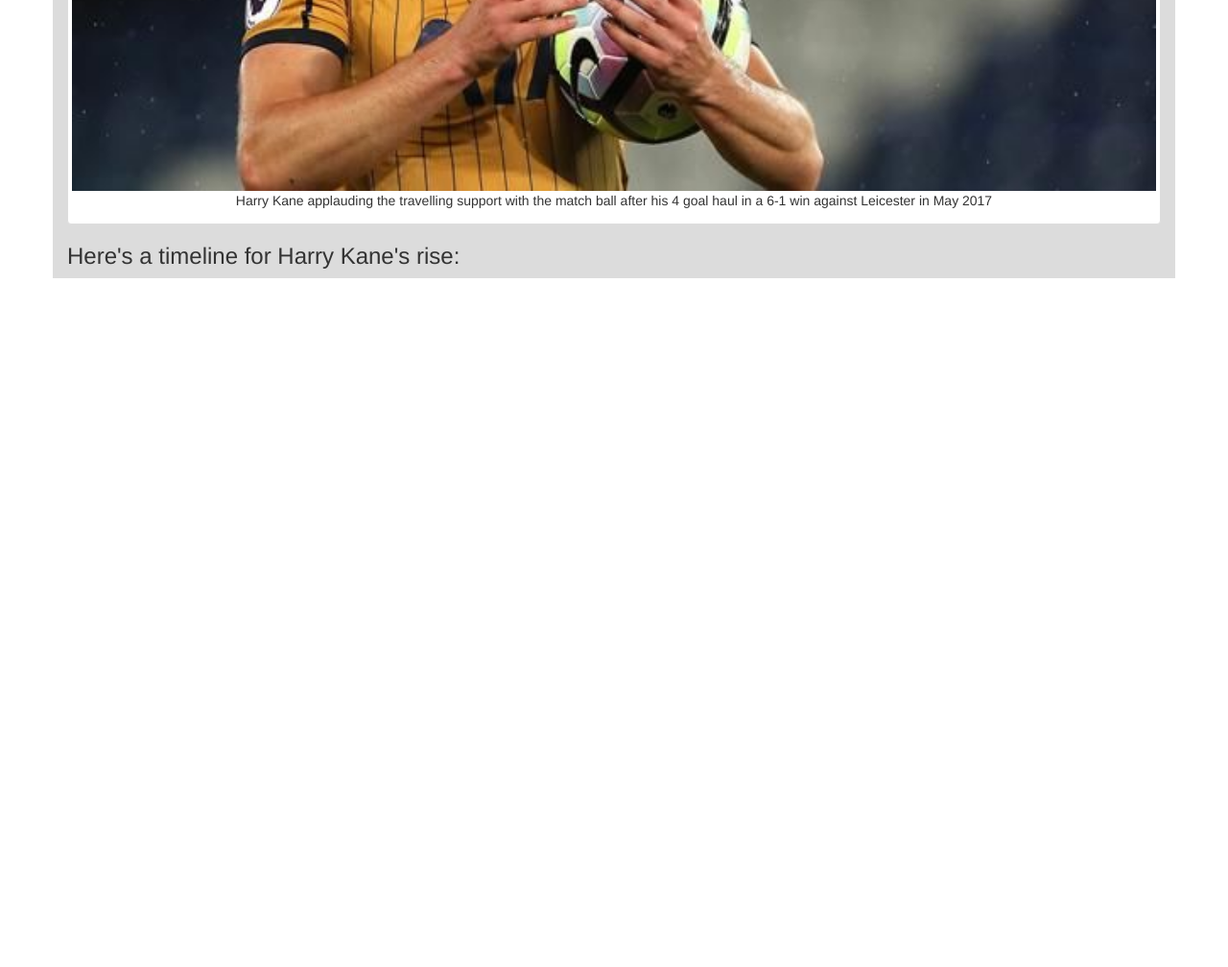
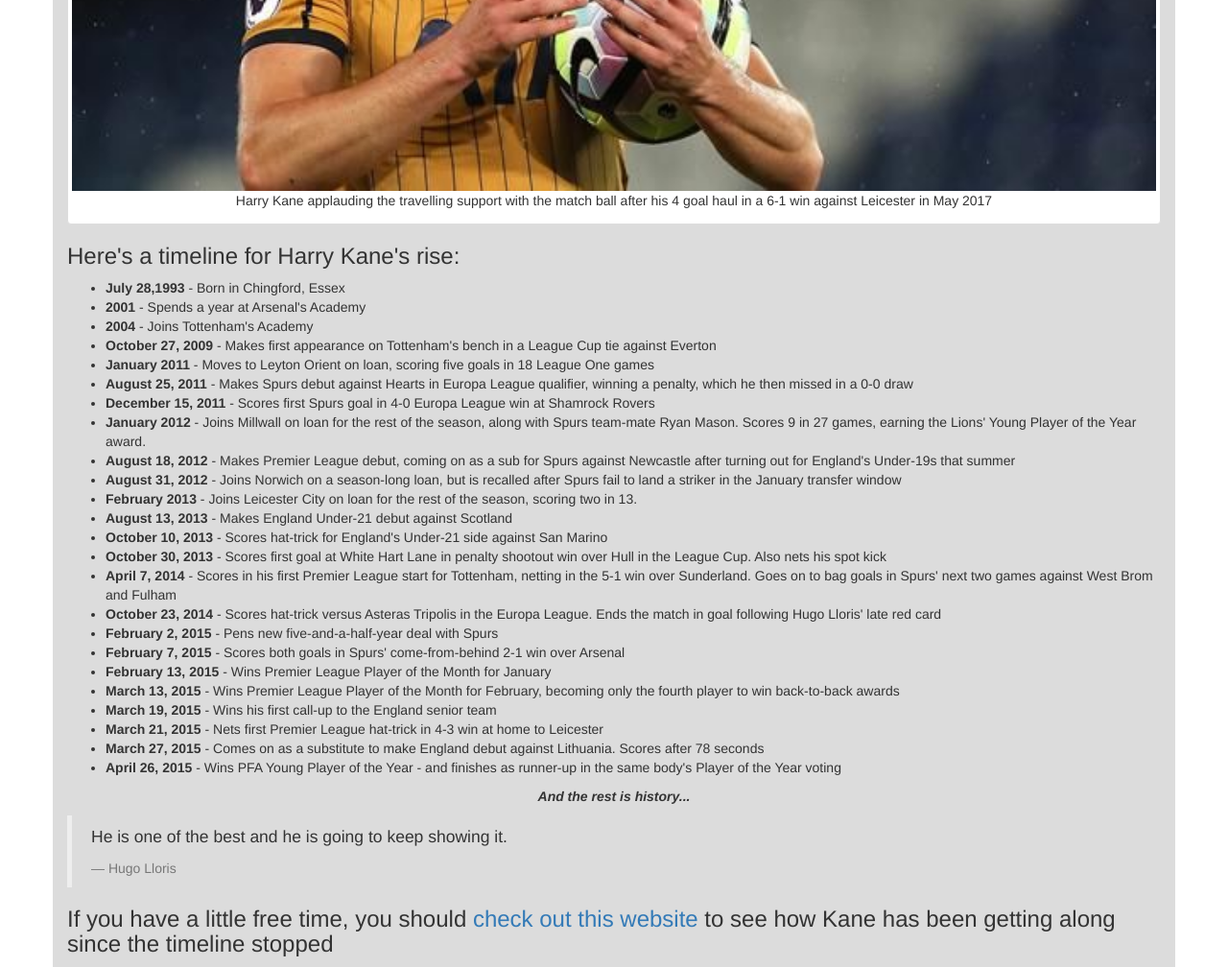
Before and after one commit to ajsciandra/tributePage, a plain HTML site: page index.html in a window 1280 px wide. Shown: the part 568-1576 px from the top of the page at 96% size. Before the commit the page ends 868 px from the top, so only its background shows below. Drawn offline with nearby package versions, Linux system fonts and the light colour scheme.

Commit message:
done the tribute page

```diff
--- a/index.html
+++ b/index.html
@@ -19,5 +19,41 @@
       <p class = "text-center"> Harry Kane applauding the travelling support with the match ball after his 4 goal haul in a 6-1 win against Leicester in May 2017</p>
     </div>
     <h3> Here's a timeline for Harry Kane's rise: </h3>
+    <ul>
+      <li><strong>July 28,1993</strong> - Born in Chingford, Essex</li>
+      <li><strong>2001</strong> - Spends a year at Arsenal's Academy</li>
+      <li><strong>2004</strong> - Joins Tottenham's Academy</li>
+      <li><strong>October 27, 2009</strong> - Makes first appearance on Tottenham's bench in a League Cup tie against Everton</li>
+      <li><strong>January 2011</strong> - Moves to Leyton Orient on loan, scoring five goals in 18 League One games </li>
+      <li><strong>August 25, 2011</strong> - Makes Spurs debut against Hearts in Europa League qualifier, winning a penalty, which he then missed in a 0-0 draw</li>
+      <li><strong>December 15, 2011</strong> - Scores first Spurs goal in 4-0 Europa League win at Shamrock Rovers</li>
+      <li><strong>January 2012</strong> - Joins Millwall on loan for the rest of the season, along with Spurs team-mate Ryan Mason. Scores 9 in 27 games, earning the Lions' Young Player of the Year award.</li>
+      <li><strong>August 18, 2012</strong> - Makes Premier League debut, coming on as a sub for Spurs against Newcastle after turning out for England's Under-19s that summer</li>
+      <li><strong>August 31, 2012</strong> - Joins Norwich on a season-long loan, but is recalled after Spurs fail to land a striker in the January transfer window</li>
+      <li><strong>February 2013</strong> - Joins Leicester City on loan for the rest of the season, scoring two in 13.</li>
+      <li><strong>August 13, 2013</strong> - Makes England Under-21 debut against Scotland</li>
+      <li><strong>October 10, 2013</strong> - Scores hat-trick for England's Under-21 side against San Marino</li>
+      <li><strong>October 30, 2013</strong> - Scores first goal at White Hart Lane in penalty shootout win over Hull in the League Cup. Also nets his spot kick</li>
+      <li><strong>April 7, 2014</strong> - Scores in his first Premier League start for Tottenham, netting in the 5-1 win over Sunderland. Goes on to bag goals in Spurs' next two games against West Brom and Fulham</li>
+      <li><strong>October 23, 2014</strong> - Scores hat-trick versus Asteras Tripolis in the Europa League. Ends the match in goal following Hugo Lloris' late red card</li>
+      <li><strong>February 2, 2015</strong> - Pens new five-and-a-half-year deal with Spurs</li>
+      <li><strong>February 7, 2015</strong> - Scores both goals in Spurs' come-from-behind 2-1 win over Arsenal</li>
+      <li><strong>February 13, 2015</strong> - Wins Premier League Player of the Month for January</li>
+      <li><strong>March 13, 2015</strong> - Wins Premier League Player of the Month for February, becoming only the fourth player to win back-to-back awards</li>
+      <li><strong>March 19, 2015</strong> - Wins his first call-up to the England senior team</li>
+      <li><strong>March 21, 2015</strong> - Nets first Premier League hat-trick in 4-3 win at home to Leicester</li>
+      <li><strong>March 27, 2015</strong> - Comes on as a substitute to make England debut against Lithuania. Scores after 78 seconds</li>
+      <li><strong>April 26, 2015</strong> - Wins PFA Young Player of the Year - and finishes as runner-up in the same body's Player of the Year voting</li>
+      </ul>
+
+      <p class = "text-center"><em><strong>And the rest is history...</strong></em></p>
+
+      <blockquote>
+      <p>He is one of the best and he is going to keep showing it.</p>
+      <footer>Hugo Lloris</footer>
+      </blockquote>
+
+  <h3>If you have a little free time, you should <a href = "https://www.premierleague.com/players/3960/Harry-Kane/overview">check out this website </a>to see how Kane has been getting along since the timeline stopped</h3>
+  </div>
 </body>
 <html>
--- a/trib.css
+++ b/trib.css
@@ -1,4 +1,7 @@
 .container{
   background-color:#DCDCDC;
-  margin: 10px 30px 10px 30px;
+  margin-top: 10px;
+  margin-right: 30px;
+  margin-left: 30px;
+  padding-bottom: 100px:
 }
```
